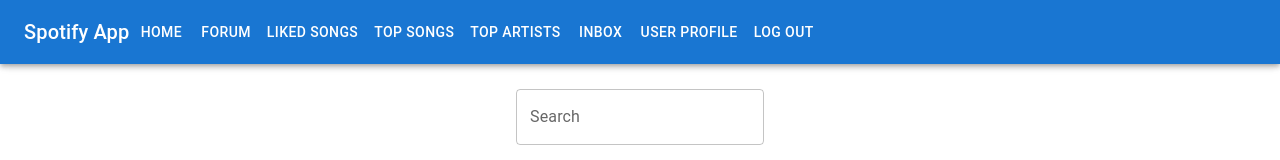
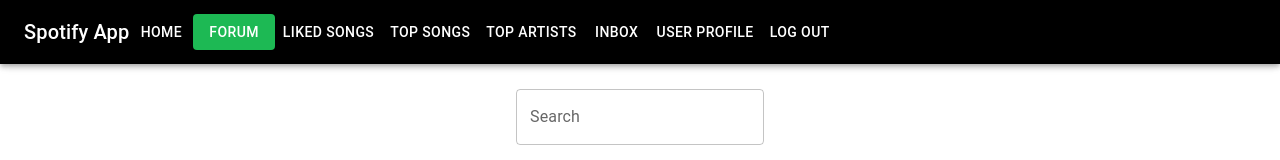
Before and after one commit to kmb7evr/group-project-launch-2, a React (Create React App) app in the folder spotify-frontend/: page /Forum in a window 1280 px wide. Shown: the top 160 px of the page. Built offline with nearby package versions, Linux system fonts and the light colour scheme; no server answers.

Commit message:
navbar theme

```diff
--- a/spotify-frontend/src/components/discoverPage.js
+++ b/spotify-frontend/src/components/discoverPage.js
@@ -13,7 +13,7 @@
 
   useEffect(() => {
     fetch("http://localhost:9000/users/usernameget?token=" + accessToken).then(res => res.json())
-    .then(data => setCurrentUsername(data.display_name))
+      .then(data => setCurrentUsername(data.display_name))
   }, []);
 
   useEffect(() => {
@@ -58,8 +58,8 @@
       <br />
       <h3> Welcome to your Spotify Discover Page! </h3>
       <h5> {"Currently logged in as: " + (currentUser && currentUser.username)} </h5>
-      <Navbar />
-      <Button  onClick={() => setAccessToken("")}variant="contained">
+      <Navbar setPage="Home" />
+      <Button onClick={() => setAccessToken("")} variant="contained">
         Log Out
       </Button>
       <table>
--- a/spotify-frontend/src/components/forum.js
+++ b/spotify-frontend/src/components/forum.js
@@ -11,7 +11,7 @@
 import { AccessTokenContext } from "../Contexts/accessTokenContext";
 
 
-import {buttonStyle} from './pagecss.js';
+import { buttonStyle } from './pagecss.js';
 
 
 function Forum() {
@@ -55,7 +55,7 @@
     <div className="Forum">
       <center>
         <h2> Forum </h2>
-        <Navbar /> <br></br>
+        <Navbar setPage="Forum" /> <br></br>
 
 
         <div className="search">
@@ -71,7 +71,7 @@
         <form onSubmit={addForum} >
           <h1>Create New Forum</h1>
           <textarea type="text" ref={newForumNameRef} rows="2" cols="50"
-                style={{borderRadius: '25px'}}/> <br></br>
+            style={{ borderRadius: '25px' }} /> <br></br>
           <Button type="submit"
             variant='outlined'
             sx={{ color: '#000000', borderColor: '#000000' }}>Create New Forum<br></br>
--- a/spotify-frontend/src/components/inbox.js
+++ b/spotify-frontend/src/components/inbox.js
@@ -41,7 +41,7 @@
   return ( //need to add datalist capabilities
     <div className="App">
       <h2> Inbox </h2>
-      <Navbar /> <br></br>
+      <Navbar setPage="Inbox" /> <br></br>
       <form onSubmit={setPartner}>
         <Autocomplete
           disablePortal
--- a/spotify-frontend/src/components/likedSongs.js
+++ b/spotify-frontend/src/components/likedSongs.js
@@ -19,7 +19,7 @@
   return (
     <div className="App">
       <h2> Liked Songs </h2>
-      <Navbar
+      <Navbar setPage="Liked Songs"
       />
 
 
--- a/spotify-frontend/src/components/logout.js
+++ b/spotify-frontend/src/components/logout.js
@@ -10,12 +10,12 @@
 
   return (
     <div className="App">
-        <Navbar />
-        <br />
-        <br />
-        <br />
-        <br />
-        You have successfully logged out. To log back in, <Link to="/" > click here</Link>
+      <Navbar setPage="Log Out" />
+      <br />
+      <br />
+      <br />
+      <br />
+      You have successfully logged out. To log back in, <Link to="/" > click here</Link>
     </div>
   );
 }
--- a/spotify-frontend/src/components/navbar.js
+++ b/spotify-frontend/src/components/navbar.js
@@ -1,11 +1,27 @@
 import { Link, Outlet } from "react-router-dom";
-import { TextField, Box, Button, Typography, AppBar, Toolbar } from '@mui/material'
+import { TextField, Box, Button, Typography, AppBar, Toolbar, createTheme, ThemeProvider } from '@mui/material'
 import React, { useRef } from 'react'
 import { AccessTokenContext } from '../Contexts/accessTokenContext';
 import { useContext, useState, useEffect } from 'react';
 import { useNavigate } from 'react-router-dom';
 import axios from 'axios';
 
+
+
+
+
+const theme = createTheme({
+  palette: {
+    neutral: {
+      main: '#64748B',
+      contrastText: '#fff',
+    },
+    selected: {
+      main: '#1DB954',
+      contrastText: '#fff',
+    },
+  },
+});
 const navbarData = [
   {
     label: "Home",
@@ -41,22 +57,44 @@
   },
 ];
 
-function Navbar() {
+function Navbar(props) {
 
-    const displayDesktop =()=>{
+  const displayDesktop = () => {
     return (
-        <Toolbar className="bar">
+      <ThemeProvider theme={theme}>
+
+        <Toolbar className="bar" color="neutral">
           {projectLogo}
           <div>{getMenuButtons()}</div>
-        </Toolbar>)
+        </Toolbar>
+      </ThemeProvider>)
       ;
   };
 
   const getMenuButtons = () => {
     return navbarData.map(({ label, href }) => {
+      if (props.setPage === label) {
+        return (
+          <ThemeProvider theme={theme}>
+            <Button
+              {...{
+                variant: "contained",
+                key: label,
+                color: "selected",
+                to: href,
+                component: Link,
+
+              }}
+            >
+              {label}
+            </Button>
+          </ThemeProvider>
+        );
+      }
       return (
         <Button
           {...{
+
             key: label,
             color: "inherit",
             to: href,
@@ -79,7 +117,11 @@
 
   return (
     <header>
-    <AppBar className="header">{displayDesktop()}</AppBar>
+      <ThemeProvider theme={theme}>
+
+        <AppBar className="header" style={{ backgroundColor: "black" }}>{displayDesktop()}</AppBar>
+
+      </ThemeProvider>
     </header>
   );
 }
--- a/spotify-frontend/src/components/topArtists.js
+++ b/spotify-frontend/src/components/topArtists.js
@@ -19,7 +19,7 @@
   }, [])
   return (
     <div className="App">
-      <Navbar />
+      <Navbar setPage="Top Artists" />
       <br />
       <br />
       <br />
--- a/spotify-frontend/src/components/topSongs.js
+++ b/spotify-frontend/src/components/topSongs.js
@@ -26,7 +26,7 @@
   return (
     <div className="App">
       <Navbar
-      />
+        setPage="Top Songs" />
       <br />
       <br />
       <br />
--- a/spotify-frontend/src/components/userProfile.js
+++ b/spotify-frontend/src/components/userProfile.js
@@ -83,11 +83,11 @@
 
   return (
     <div className="App">
-      <Navbar />
-        <br />
-        <br />
-        <br />
-        <h2> {currentUser.username}'s Profile </h2>
+      <Navbar setPage="User Profile" />
+      <br />
+      <br />
+      <br />
+      <h2> {currentUser.username}'s Profile </h2>
       <table>
         <tr>
           <td>Spotify Username: </td>
```
Lines whose indentation alone changed are shown as unchanged.
